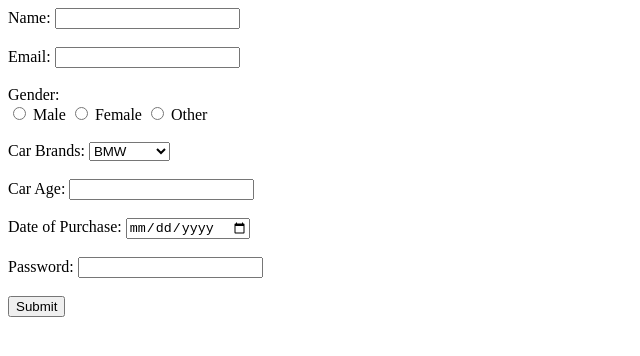
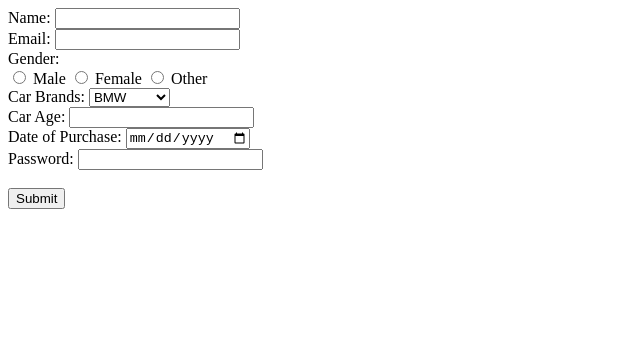
Before and after one commit to acciojob/car-insurance-form-teja-accio, a website: page main.html in a window 1280 px wide. Shown: the whole page, without its empty margins (0-640 px from the left). Drawn offline with Linux system fonts and the light colour scheme.

Commit message:
created a submission

```diff
--- a/main.html
+++ b/main.html
@@ -10,35 +10,28 @@
 	<!-- the entire body must be written by student -->
 	<form action="your_server_script.php" method="post">
         <label for="name">Name:</label>
-        <input type="text" id="name" name="name" required><br><br>
-
+        <input type="text" id="name" name="name" required><br>
         <label for="email">Email:</label>
-        <input type="email" id="email" name="email" required><br><br>
-
+        <input type="email" id="email" name="email" required><br>
         <label>Gender:</label><br>
         <input type="radio" id="male" name="gender" value="male" required>
         <label for="male">Male</label>
         <input type="radio" id="female" name="gender" value="female" required>
         <label for="female">Female</label>
         <input type="radio" id="other" name="gender" value="other" required>
-        <label for="other">Other</label><br><br>
-
+        <label for="other">Other</label><br>
         <label for="cars">Car Brands:</label>
         <select id="cars" name="cars">
             <option value="BMW">BMW</option>
             <option value="Audi">Audi</option>
             <option value="Mercedez">Mercedez</option>
-        </select><br><br>
-
+        </select><br>
         <label for="carage">Car Age:</label>
-        <input type="number" id="carage" name="carage" required><br><br>
-
+        <input type="number" id="carage" name="carage" required><br>
         <label for="dop">Date of Purchase:</label>
-        <input type="date" id="dop" name="dop" required><br><br>
-
+        <input type="date" id="dop" name="dop" required><br>
         <label for="password">Password:</label>
         <input type="password" id="password" name="password" required><br><br>
-
         <button type="submit">Submit</button>
     </form>
     <script type="text/javascript" src="./script.js">
```
